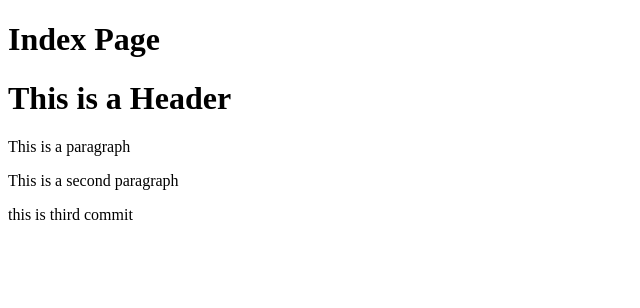
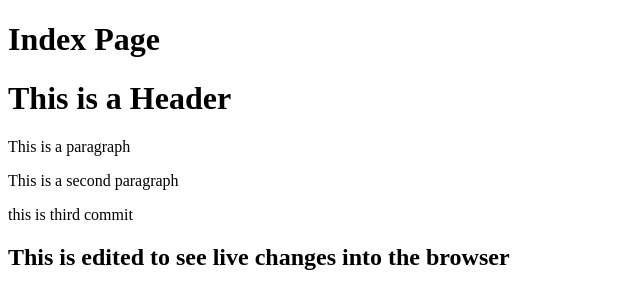
Before and after one commit to neyaadeez/htmlsample, a website: page index.html in a window 1280 px wide. Shown: the whole page, without its empty margins (0-640 px from the left). Drawn offline with Linux system fonts and the light colour scheme.

Commit message:
forth commit

```diff
--- a/index.html
+++ b/index.html
@@ -14,5 +14,6 @@
         <p>
             this is third commit
         </p>
+        <h2>This is edited to see live changes into the browser</h2>
 </body>
 </html>
```
Also changed, not shown: package.json (added, +24 -0 lines), 2 other files.
